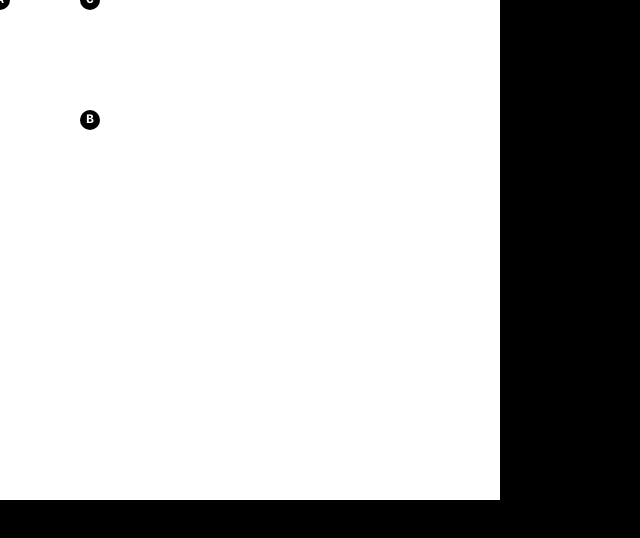
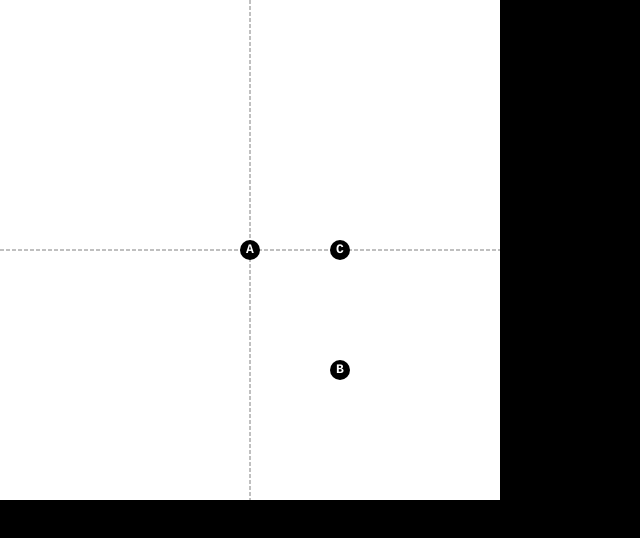
Before and after one commit to Rocklobster84/Trig-with-JS, a plain HTML site: page index.html in a window 1280 px wide. Shown: the whole page, without its empty margins (0-640 px from the left). Drawn offline with Linux system fonts and the light colour scheme.

Commit message:
Created function to draw x,y coordinate system

```diff
--- a/index.html
+++ b/index.html
@@ -23,12 +23,22 @@
   //Creates new canvas
   const ctx=myCanvas.getContext("2d");
 
+  // Creates offset so that points are in the middle of the canvas and easier to see
+  const offset={
+    x:myCanvas.width/2,
+    y:myCanvas.height/2
+  };
+  ctx.translate(offset.x, offset.y);
+
   //Set point values
   const A={x:0, y:0};
   const B={x:90, y:120};
   const C={x:B.x, y:0};
 
-  //Draw these 3 points
+  // Draw the x,y coordinate system
+  drawCoordinateSystem(ctx, offset);
+
+  //Draw these 3 points along with their labels
   drawPoint(A);
   drawText("A",A);
   drawPoint(B);
@@ -54,6 +64,20 @@
     ctx.fill();
   }
 
+  // Function to draw x,y coordinate system
+  function drawCoordinateSystem(ctx,offset) {
+    ctx.beginPath();
+    ctx.moveTo(-offset.x, 0);
+    ctx.lineTo(ctx.canvas.width - offset.x, 0);
+    ctx.moveTo(0, -offset.y);
+    ctx.lineTo(0, ctx.canvas.height - offset.y);
+    ctx.setLineDash([4, 2]);
+    ctx.lineWidth = 1;
+    ctx.strokeStyle = "gray";
+    ctx.stroke();
+    ctx.setLineDash([]);
+  }
+
 </script>
 </body>
 </html>
```
